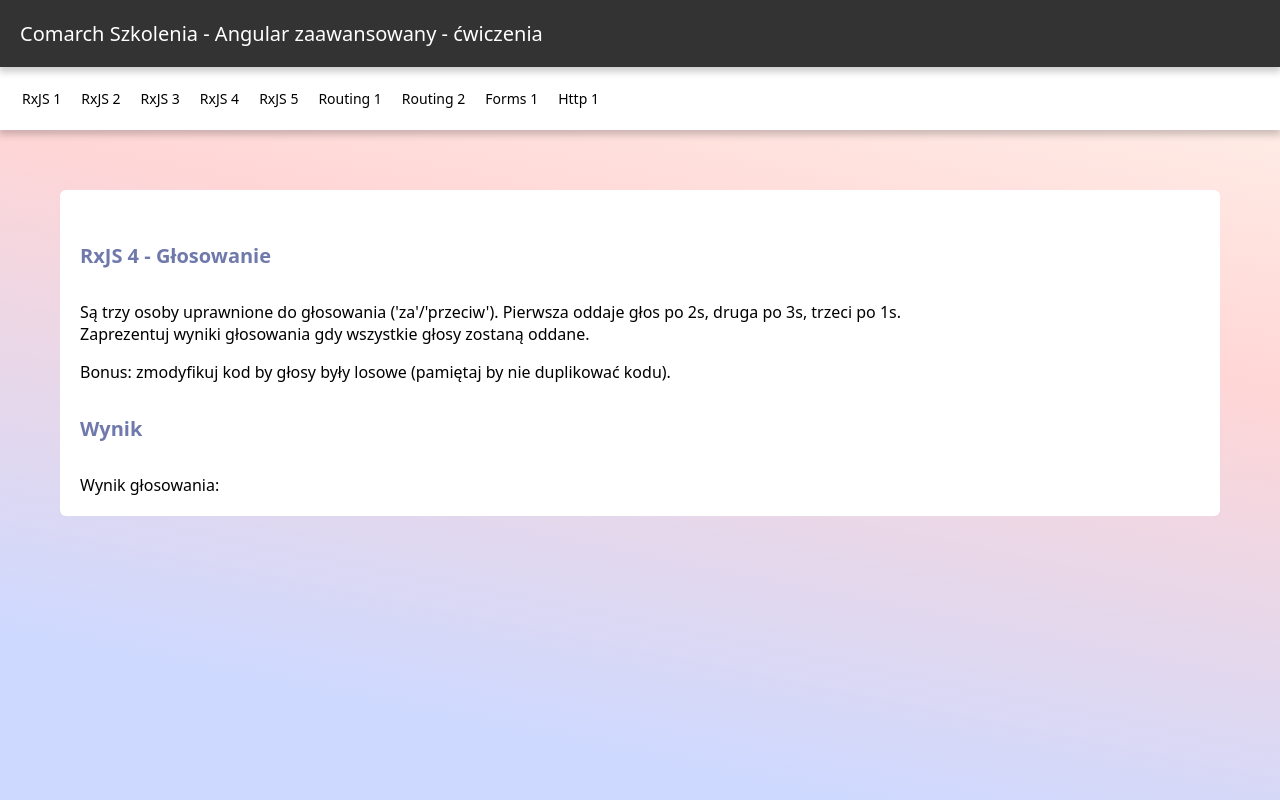
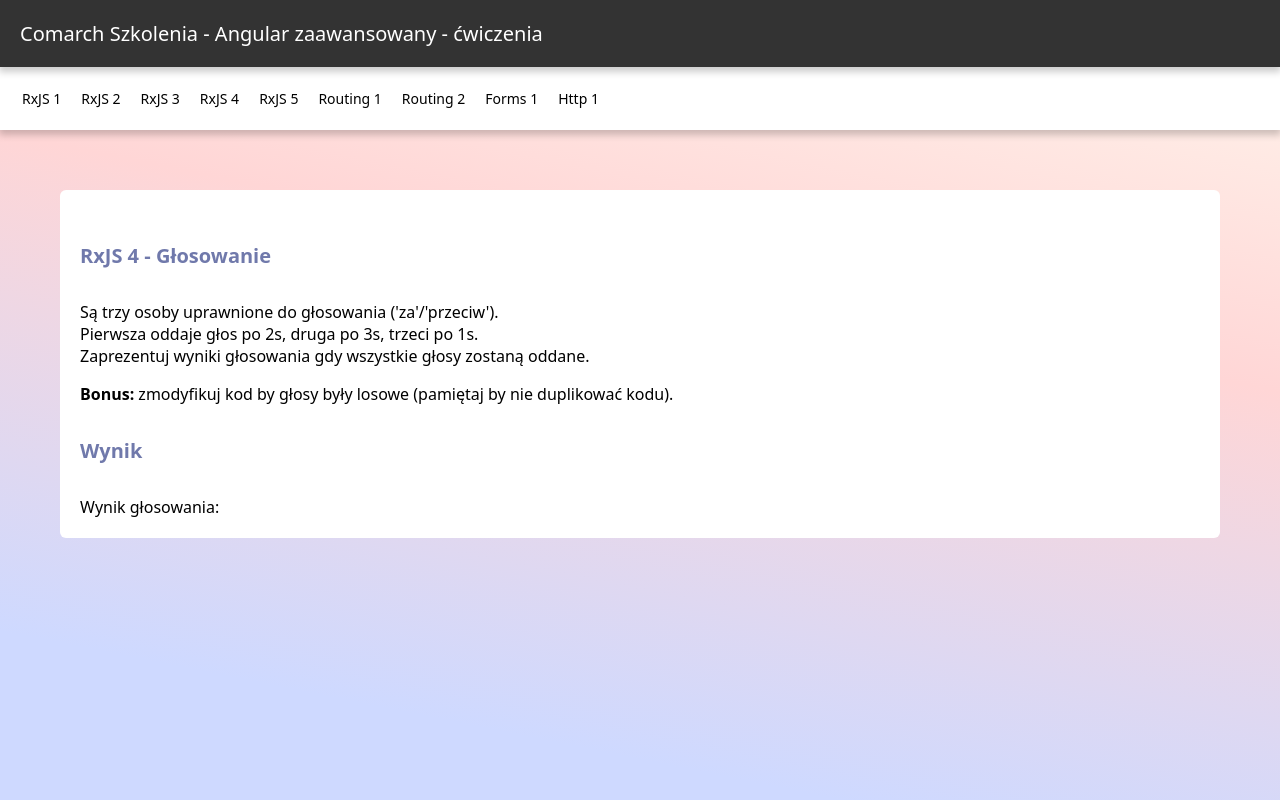
Before and after one commit to rbrzegowy/cwiczenia-angular-zaawansowany, an Angular app: page /rxjs4 in a window 1280 px wide. Built offline with nearby package versions, Linux system fonts and the light colour scheme.

Commit message:
rxjs4 fix

```diff
--- a/src/app/components/rxjs/rxjs4/rxjs4.component.html
+++ b/src/app/components/rxjs/rxjs4/rxjs4.component.html
@@ -1,11 +1,12 @@
 <h2>RxJS 4 - Głosowanie</h2>
 <p>
-  Są trzy osoby uprawnione do głosowania ('za'/'przeciw'). Pierwsza oddaje głos
-  po 2s, druga po 3s, trzeci po 1s. <br />
+  Są trzy osoby uprawnione do głosowania ('za'/'przeciw').<br />
+  Pierwsza oddaje głos po 2s, druga po 3s, trzeci po 1s. <br />
   Zaprezentuj wyniki głosowania gdy wszystkie głosy zostaną oddane.
 </p>
 <p>
-  Bonus: zmodyfikuj kod by głosy były losowe (pamiętaj by nie duplikować kodu).
+  <b>Bonus:</b> zmodyfikuj kod by głosy były losowe (pamiętaj by nie duplikować
+  kodu).
 </p>
 <h3>Wynik</h3>
 <section>Wynik głosowania: {{ votes$ | async }}</section>
```
